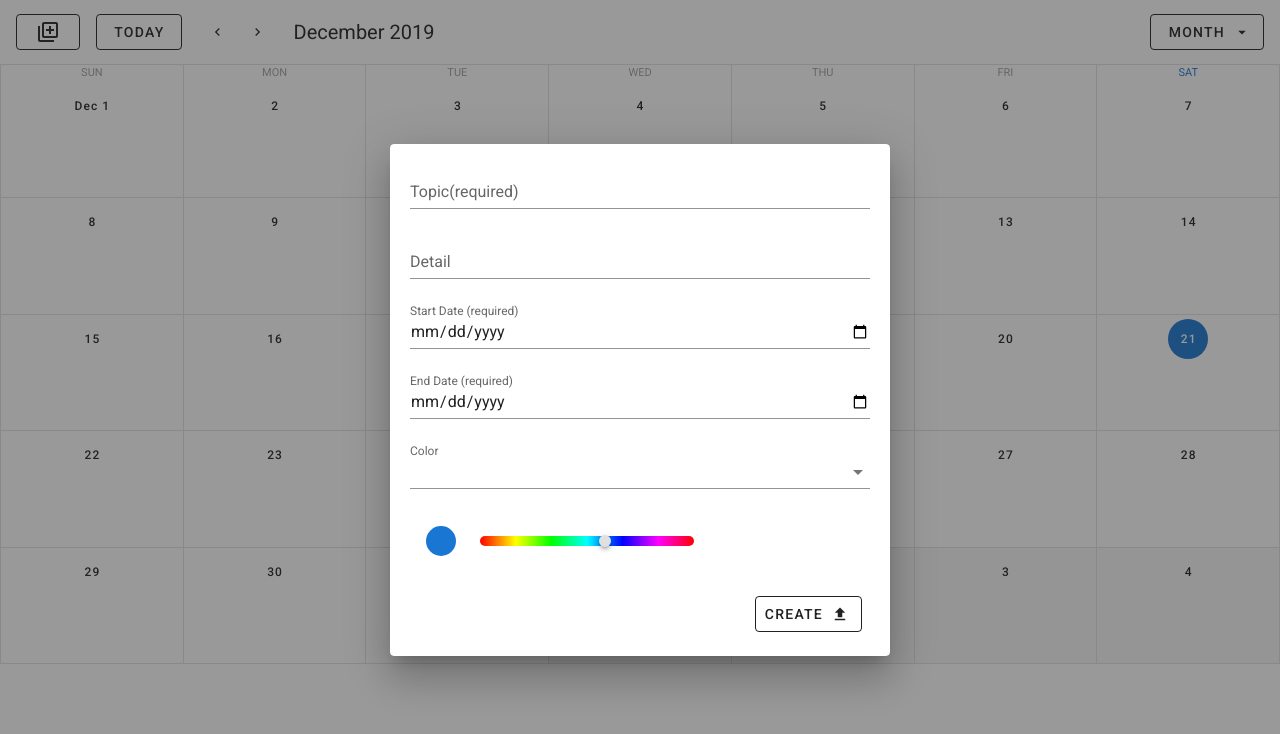
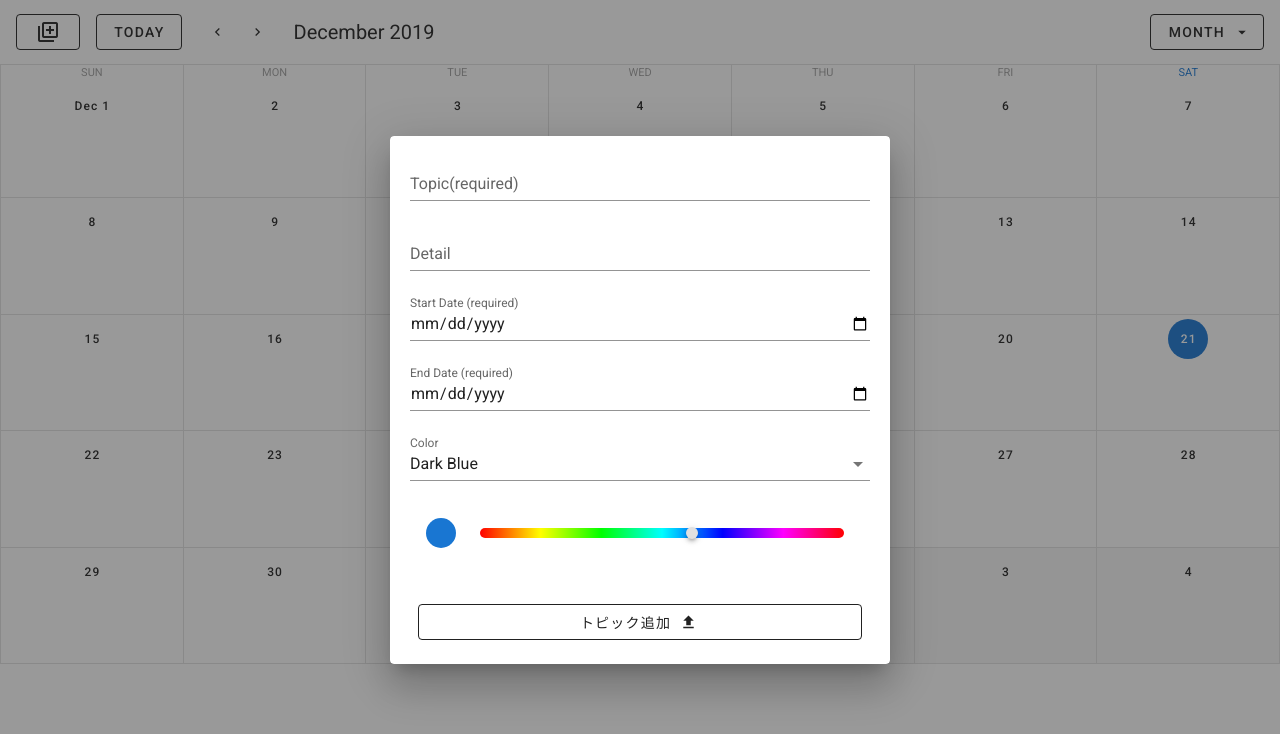
Before and after one commit to Wangchimei/dev-learning-calendar, a Vue app: page / in a window 1280 px wide. Both pictures are taken after a click on the button 48 px from the left and 32 px from the top of the page. Shown: the top 734 px of the page. Built offline with nearby package versions, Linux system fonts and the light colour scheme; no server answers; the database is empty; what vue-textarea-autosize would draw is missing.

Commit message:
add default color set

```diff
--- a/src/components/Calendar.vue
+++ b/src/components/Calendar.vue
@@ -73,21 +73,26 @@
                 label="Color"
                 placeholder="use default or click to custimize"
               ></v-select>
+              <p class="text-center">
                 <v-color-picker
+                  flat
                   hide-canvas
                   hide-inputs
                   v-model="color"
                   type="color hex"
+                  width="450"
                 ></v-color-picker>
+              </p>
               <v-card-actions>
                 <v-spacer></v-spacer>
                 <v-btn
                   outlined
+                  block
                   class="mt-4"
                   type="submit"
                   @click.stop="dialog = false"
                 >
-                  Create<v-icon right>mdi-upload</v-icon>
+                  トピック追加<v-icon right>mdi-upload</v-icon>
                 </v-btn>
               </v-card-actions>
             </v-form>
@@ -146,12 +151,22 @@
               <v-spacer></v-spacer>
               <v-btn
                 icon
+                tile
+                block
                 v-if="currentlyEditing !== selectedEvent.id"
                 @click.prevent="editEvent(selectedEvent)"
               >
+                <span>編集</span>
                 <v-icon>mdi-pencil</v-icon>
               </v-btn>
-              <v-btn icon v-else @click.prevent="updateEvent(selectedEvent)">
+              <v-btn
+                icon
+                tile
+                block
+                v-else
+                @click.prevent="updateEvent(selectedEvent)"
+              >
+                <span>保存</span>
                 <v-icon>mdi-content-save</v-icon>
               </v-btn>
             </v-card-actions>
@@ -180,6 +195,29 @@ export default {
     start: null,
     end: null,
     color: '#1976D2',
+    colorOptions: [
+      { text: 'Dark Blue', value: '#1976D2' },
+      { text: 'Red', value: '#F44336' },
+      { text: 'Pink', value: '#E91E63' },
+      { text: 'Purple', value: '#9C27B0' },
+      { text: 'Deep Purple', value: '#673AB7' },
+      { text: 'Indigo', value: '#3F51B5' },
+      { text: 'Blue', value: '#2196F3' },
+      { text: 'Light Blue', value: '#03A9F4' },
+      { text: 'Cyan', value: '#00BCD4' },
+      { text: 'Teal', value: '#009688' },
+      { text: 'Green', value: '#4CAF50' },
+      { text: 'Light Green', value: '#8BC34A' },
+      { text: 'Lime', value: '#CDDC39' },
+      { text: 'Amber', value: '#FFC107' },
+      { text: 'Orange', value: '#FF9800' },
+      { text: 'Deep Orange', value: '#FF5722' },
+      { text: 'Brown', value: '#795548' },
+      { text: 'Blue Gray', value: '#607D8B' },
+      { text: 'Gray', value: '#9E9E9E' },
+      { text: 'Dark Grey', value: '#424242' },
+      { text: 'Black', value: '#000' },
+    ],
     currentlyEditing: null,
     selectedEvent: {},
     selectedElement: null,
```
Lines whose indentation alone changed are shown as unchanged.
